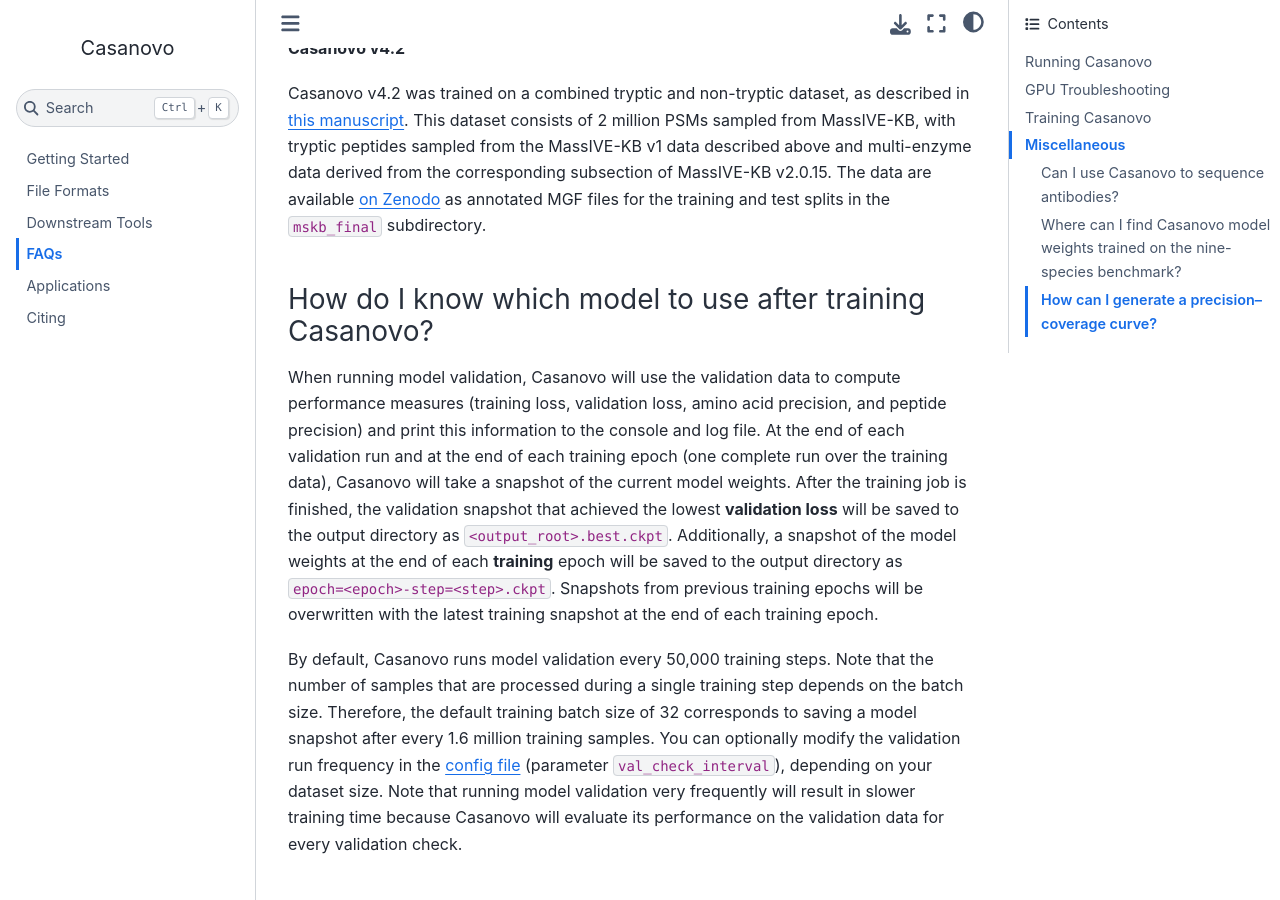
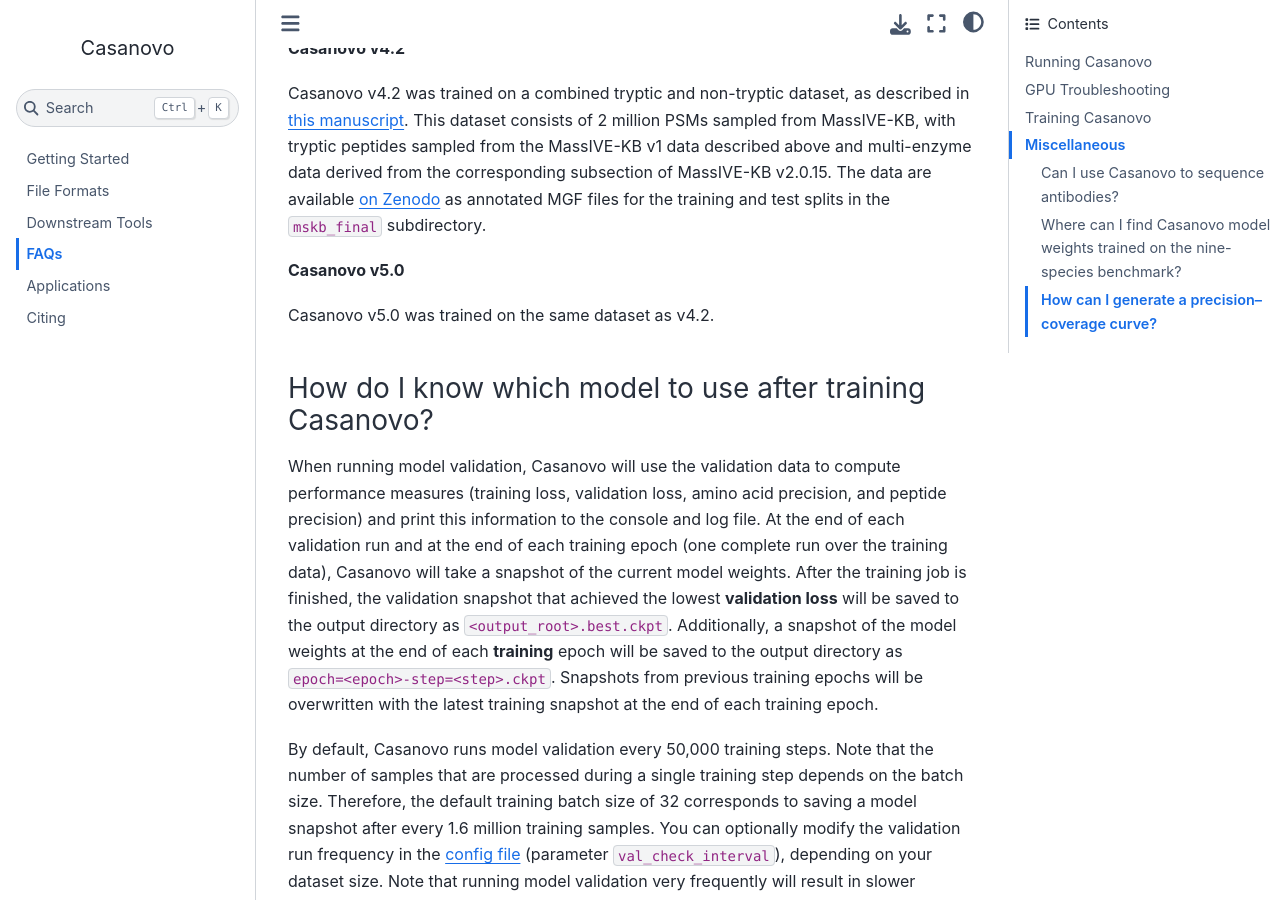
Before and after one commit to Noble-Lab/casanovo, a Sphinx documentation site: the page built from docs/faq.md, in a window 1280 px wide and 900 px high, scrolled down 4330 px. Built offline with Sphinx 7.4.7 and the Sphinx Book theme 1.1.4, drawn with Linux system fonts in a browser that asks for light colours.

Commit message:
update faq with v5.0 training data

```diff
--- a/docs/faq.md
+++ b/docs/faq.md
@@ -122,6 +122,10 @@
 Casanovo v4.2 was trained on a combined tryptic and non-tryptic dataset, as described in [this manuscript](https://doi.org/10.1021/acs.jproteome.4c00422).
 This dataset consists of 2 million PSMs sampled from MassIVE-KB, with tryptic peptides sampled from the MassIVE-KB v1 data described above and multi-enzyme data derived from the corresponding subsection of MassIVE-KB v2.0.15.
 The data are available [on Zenodo](https://zenodo.org/records/12587317) as annotated MGF files for the training and test splits in the `mskb_final` subdirectory.
+
+**Casanovo v5.0**
+
+Casanovo v5.0 was trained on the same dataset as v4.2.
 
 ### How do I know which model to use after training Casanovo?
 
```
